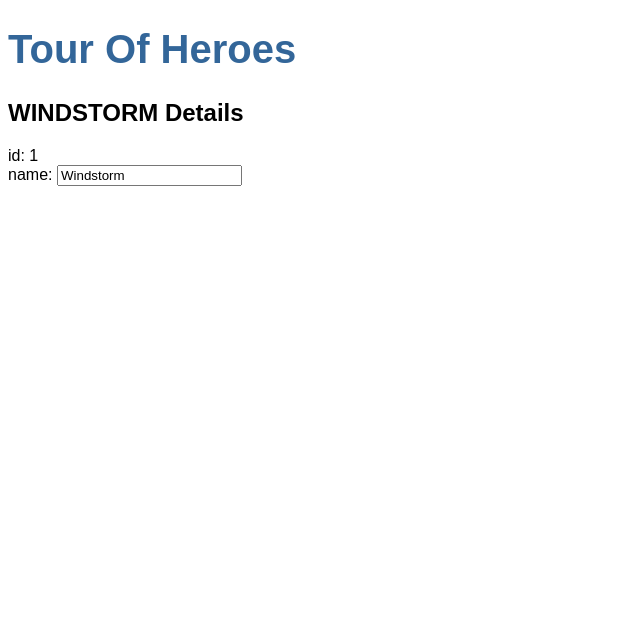
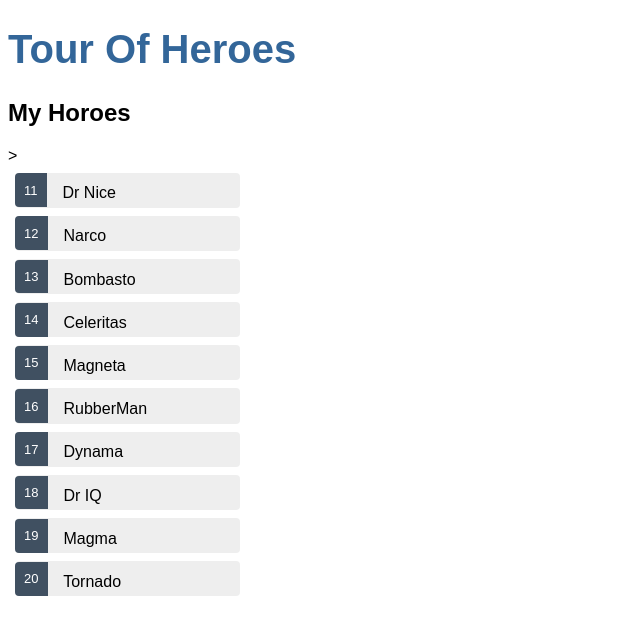
Before and after one commit to mucheniski/angular-tour-of-heroes, an Angular app: page / in a window 1280 px wide. Shown: the top 634 px of the page, without its empty margins (0-640 px from the left). Built offline with nearby package versions, Linux system fonts and the light colour scheme.

Commit message:
https://angular.io/tutorial/toh-pt2

```diff
--- a/package.json
+++ b/package.json
@@ -24,7 +24,7 @@
     "zone.js": "~0.10.2"
   },
   "devDependencies": {
-    "@angular-devkit/build-angular": "~0.1100.4",
+    "@angular-devkit/build-angular": "^0.1100.4",
     "@angular/cli": "~11.0.4",
     "@angular/compiler-cli": "~11.0.4",
     "@types/jasmine": "~3.6.0",
--- a/src/app/heroes/heroes.component.html
+++ b/src/app/heroes/heroes.component.html
@@ -1,7 +1,15 @@
-<h2>{{hero.name | uppercase}} Details</h2>
-<div><span>id: </span>{{hero.id}}</div>
-<div>
-  <label>name:
-    <input [(ngModel)]="hero.name" placeholder="name"/>
-  </label>
+<h2>My Horoes</h2>>
+<ul class="heroes">
+  <li *ngFor="let hero of heroes" [class.selected]="hero === selectedHero" (click)="onSelect(hero)">
+    <span class="badge">{{hero.id}}</span> {{hero.name}}
+  </li>
+</ul>
+<div *ngIf="selectedHero">
+  <h2>{{selectedHero.name | uppercase}} Details</h2>
+  <div><span>id: </span>{{selectedHero.id}}</div>
+  <div>
+    <label>Name:
+      <input [(ngModel)]="selectedHero.name" placeholder="name">
+    </label>
+  </div>
 </div>
--- a/src/app/heroes/heroes.component.scss
+++ b/src/app/heroes/heroes.component.scss
@@ -0,0 +1,44 @@
+/* HeroesComponent's private CSS styles */
+.heroes {
+    margin: 0 0 2em 0;
+    list-style-type: none;
+    padding: 0;
+    width: 15em;
+  }
+  .heroes li {
+    cursor: pointer;
+    position: relative;
+    left: 0;
+    background-color: #EEE;
+    margin: .5em;
+    padding: .3em 0;
+    height: 1.6em;
+    border-radius: 4px;
+  }
+  .heroes li:hover {
+    color: #607D8B;
+    background-color: #DDD;
+    left: .1em;
+  }
+  .heroes li.selected {
+    background-color: #CFD8DC;
+    color: white;
+  }
+  .heroes li.selected:hover {
+    background-color: #BBD8DC;
+    color: white;
+  }
+  .heroes .badge {
+    display: inline-block;
+    font-size: small;
+    color: white;
+    padding: 0.8em 0.7em 0 0.7em;
+    background-color:#405061;
+    line-height: 1em;
+    position: relative;
+    left: -1px;
+    top: -4px;
+    height: 1.8em;
+    margin-right: .8em;
+    border-radius: 4px 0 0 4px;
+  }
--- a/src/app/heroes/heroes.component.ts
+++ b/src/app/heroes/heroes.component.ts
@@ -1,21 +1,24 @@
 import { Component, OnInit } from '@angular/core';
 import { Hero } from '../hero';
+import { HEROES } from '../mock-heroes';
 
 @Component({
   selector: 'app-heroes',
   templateUrl: './heroes.component.html',
   styleUrls: ['./heroes.component.scss']
 })
+
 export class HeroesComponent implements OnInit {
 
-  hero: Hero = {
-    id: 1,
-    name: 'Windstorm'
-  }
+  heroes = HEROES;
+  selectedHero: Hero;
 
   constructor() { }
 
-  ngOnInit(): void {
+  ngOnInit() {
   }
 
+  onSelect(hero: Hero): void {
+    this.selectedHero = hero;
+  }
 }
--- /dev/null
+++ b/src/app/mock-heroes.ts
@@ -0,0 +1,14 @@
+import { Hero } from "./hero";
+
+export const HEROES: Hero[] = [
+    { id: 11, name: 'Dr Nice' },
+    { id: 12, name: 'Narco' },
+    { id: 13, name: 'Bombasto' },
+    { id: 14, name: 'Celeritas' },
+    { id: 15, name: 'Magneta' },
+    { id: 16, name: 'RubberMan' },
+    { id: 17, name: 'Dynama' },
+    { id: 18, name: 'Dr IQ' },
+    { id: 19, name: 'Magma' },
+    { id: 20, name: 'Tornado' }
+]
--- a/tsconfig.json
+++ b/tsconfig.json
@@ -6,6 +6,7 @@
     "outDir": "./dist/out-tsc",
     "forceConsistentCasingInFileNames": true,
     "strict": true,
+    "strictPropertyInitialization": false,
     "noImplicitReturns": true,
     "noFallthroughCasesInSwitch": true,
     "sourceMap": true,
```
Also changed, not shown: 2 other files (tests, documents, lock files or other folders).
